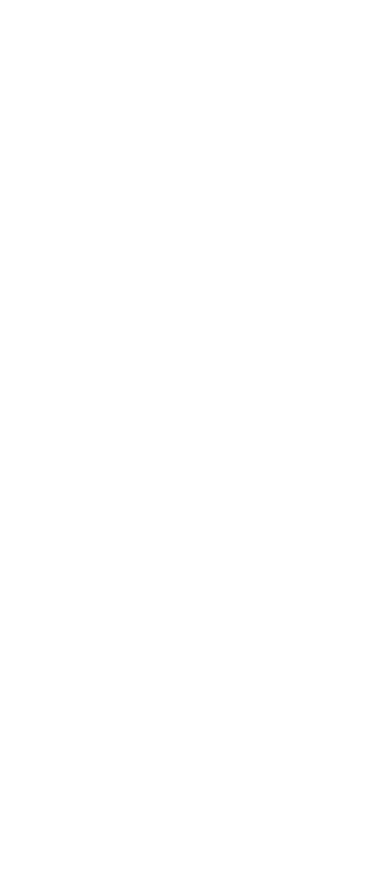
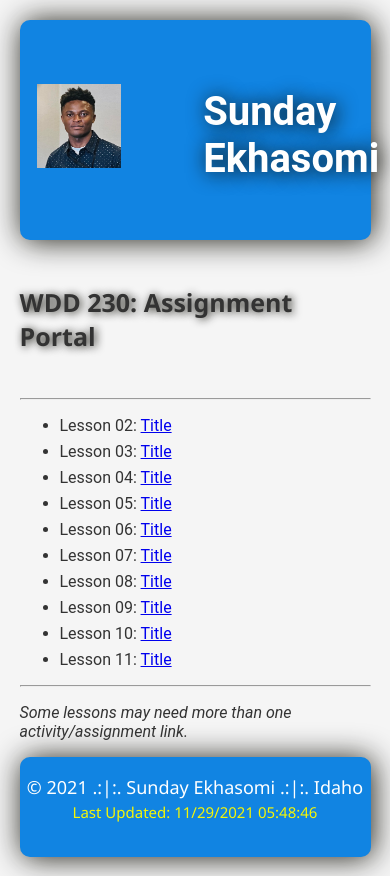
Before and after one commit to Ekhasomi-Sun19/WDD230, a plain HTML site: page index.html in a window 390 px wide. Before the commit the page ends 844 px from the top, so only its background shows below. Drawn offline with Linux system fonts and the light colour scheme.

Commit message:
New Commit

```diff
--- a/index.html
+++ b/index.html
@@ -5,8 +5,46 @@
     <meta http-equiv="X-UA-Compatible" content="IE=edge">
     <meta name="viewport" content="width=device-width, initial-scale=1.0">
     <title>Document</title>
+    <link rel="stylesheet" href="styles/index.css">
 </head>
 <body>
-
+    <div class="header-1">
+        <div class="image">
+            <img src="images/Sunny.jpg" alt="logo">
+        </div>
+        <div class="name">
+            <h3>Sunday Ekhasomi</h3>
+        </div>
+    </div>
+    <div class="header-2">
+        <p>WDD 230: Assignment Portal</p>
+    </div>
+    <hr>
+    <div class="Lesson">
+        <ul>
+            <li>Lesson 02: <a href="index.php" target="_blank">Title</a></li>
+            <li>Lesson 03: <a href="pages/about.php" target="_blank">Title</a></li>
+            <li>Lesson 04: <a href="pages/contact.php" target="_blank">Title</a></li>
+            <li>Lesson 05: <a href="pages/login.php" target="_blank">Title</a></li>
+            <li>Lesson 06: <a href="pages/register.php" target="_blank">Title</a></li>
+            <li>Lesson 07: <a href="pages/register.php" target="_blank">Title</a></li>
+            <li>Lesson 08: <a href="pages/register.php" target="_blank">Title</a></li>
+            <li>Lesson 09: <a href="pages/register.php" target="_blank">Title</a></li>
+            <li>Lesson 10: <a href="pages/register.php" target="_blank">Title</a></li>
+            <li>Lesson 11: <a href="pages/register.php" target="_blank">Title</a></li>
+        </ul>
+    </div>
+    <hr>
+    <div class="bottom">
+        <p>Some lessons may need more than one activity/assignment link.</p>
+    </div>
+    <footer>
+        <div class="footer-1">
+            <p>&copy; 2021 .:|:. Sunday Ekhasomi .:|:. Idaho</p>
+        </div>
+        <div class="footer-2">
+            <p>Last Updated: 11/29/2021 05:48:46</p>
+        </div>
+    </footer>
 </body>
 </html>
--- /dev/null
+++ b/styles/index.css
@@ -0,0 +1,168 @@
+body{
+    background-color: #f5f5f5;
+    font-family: 'Roboto', sans-serif;
+    font-size: 16px;
+    color: #333;
+    margin: 5%;
+
+}
+
+.header-1{
+    background-color: rgb(17, 132, 226);
+    border-radius: 10px;
+    display: grid;
+    grid-template-columns: auto 1fr;
+    width: 100%;
+    height: 220px;
+    box-shadow: 2px 1px 30px rgba(10, 10, 0.9, 0.9);
+}
+
+.header-1 .image img{
+    width: 48%;
+    height: 68%;
+    padding-left: 10%;
+    padding-top: 3%;
+    padding-bottom: 5%;
+}
+
+.header-1 .name h3{
+    font-size: 40px;
+    padding-left: 5%;
+    padding-top: 4%;
+    font-weight: 700;
+    color: white;
+    text-shadow: 2px 1px 20px rgba(10, 10, 0.9, 50);
+
+
+}
+
+.header-2 p{
+    font-size: 30px;
+    font-weight: 700;
+    font-family: 'Segoe UI', Tahoma, Geneva, Verdana, sans-serif;
+    text-shadow: 2px 1px 8px rgba(10, 10, 0.9, 0.9);
+
+}
+
+.Lesson li{
+    margin-bottom: 7px;
+}
+
+.bottom p{
+    font-style: italic;
+}
+
+footer{
+    background-color: rgb(17, 132, 226);
+    border-radius: 10px;
+    display: grid;
+    width: 100%;
+    height: 100px;
+    text-align: center;
+    align-items: center;
+    box-shadow: 2px 1px 30px rgba(10, 10, 0.9, 0.9);
+
+}
+
+footer .footer-1 p{
+    font-size: 20px;
+    font-family: 'Segoe UI', Tahoma, Geneva, Verdana, sans-serif;
+    color: white;
+}
+
+footer .footer-2 p{
+    font-size: 15px;
+    font-family: 'Segoe UI', Tahoma, Geneva, Verdana, sans-serif;
+    color: rgb(245, 245, 6);
+    padding-bottom: 10%;
+    margin-top: -15px;
+}
+
+/* Page responsive */
+@media screen and (max-width: 1200px) {
+    .header-1 .image img{
+        width: 48%;
+        height: 10%;
+        padding-left: 10%;
+        padding-top: 3%;
+        padding-bottom: 5%;
+    }
+
+    .header-1 .name h3{
+        font-size: 40px;
+        padding-left: 5%;
+        padding-top: 7%;
+        font-weight: 700;
+        color: white;
+        text-shadow: 2px 1px 20px rgba(10, 10, 0.9, 50);
+
+
+    }
+  }
+
+@media screen and (max-width: 480px) {
+    .header-1 .image img{
+        width: 80%;
+        height: 70%;
+        padding-left: 10%;
+        padding-top: 3%;
+        padding-bottom: 5%;
+        align-items: center;
+    }
+
+    .header-1 .name h3{
+        font-size: 25px;
+        padding-top: 7%;
+        font-weight: 700;
+        color: white;
+        text-shadow: 2px 1px 20px rgba(10, 10, 0.9, 50);
+
+
+    }
+    .header-1{
+        display: grid;
+        justify-content: center;
+        align-items: center;
+        height: 10;
+        grid-template-columns: 1fr 1fr;
+    }
+
+    .header-2 p{
+        font-size: 25px;
+        font-weight: 700;
+        padding-top: 20px;
+        padding-bottom: 20px;
+        font-family: 'Segoe UI', Tahoma, Geneva, Verdana, sans-serif;
+        text-shadow: 2px 1px 8px rgba(10, 10, 0.9, 0.9);
+
+    }
+
+    footer .footer-1 p{
+        font-size: 18px;
+        font-family: 'Segoe UI', Tahoma, Geneva, Verdana, sans-serif;
+        color: white;
+    }
+  }
+
+  @media screen and (max-width: 1280px){
+    .header-1 .image img{
+        width: 48%;
+        height: 79%;
+        padding-left: 10%;
+        padding-top: 3%;
+        padding-bottom: 5%;
+
+    }
+
+    .header-1 .name h3{
+        font-size: 40px;
+        padding-left: 5%;
+        padding-top: 6%;
+        font-weight: 700;
+        color: white;
+        text-shadow: 2px 1px 20px rgba(10, 10, 0.9, 50);
+
+
+    }
+
+  }
```
Also changed, not shown: images/Sunny.jpg (added).
